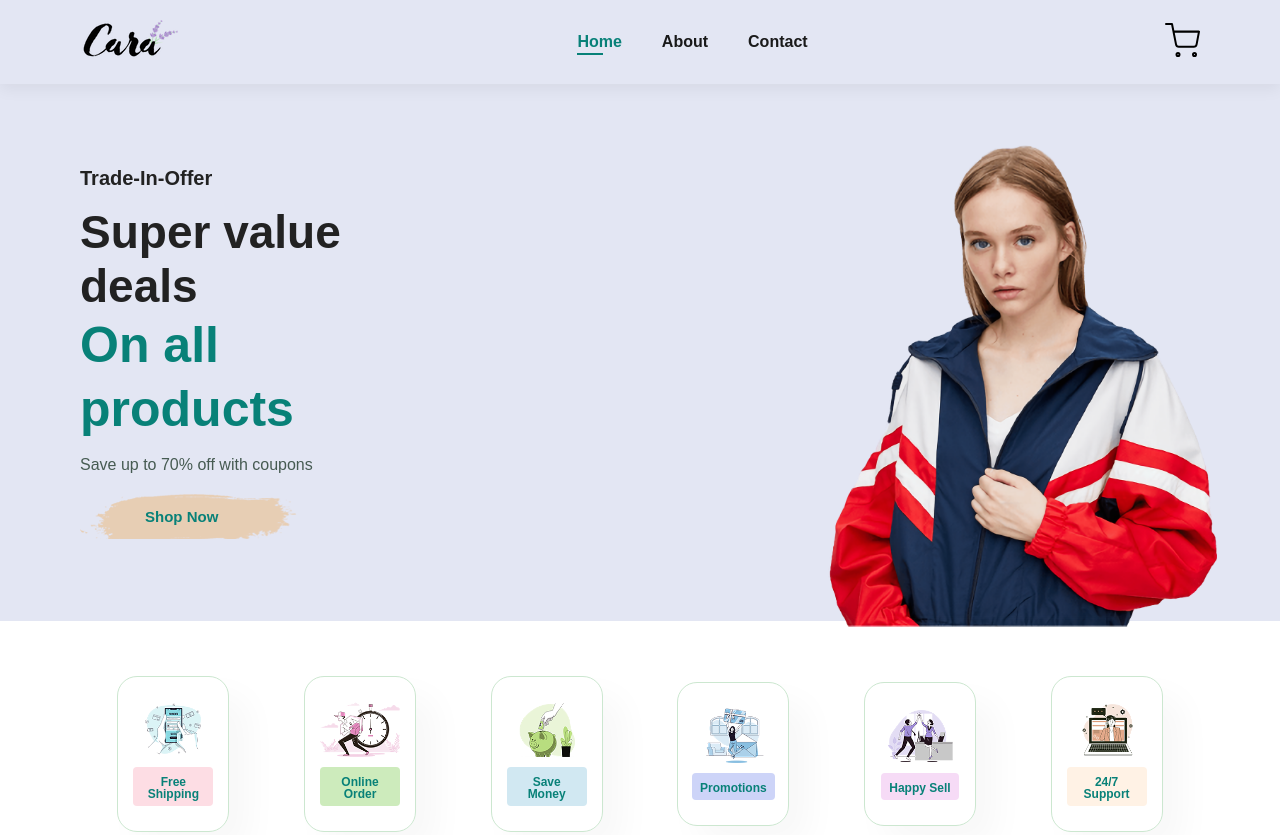
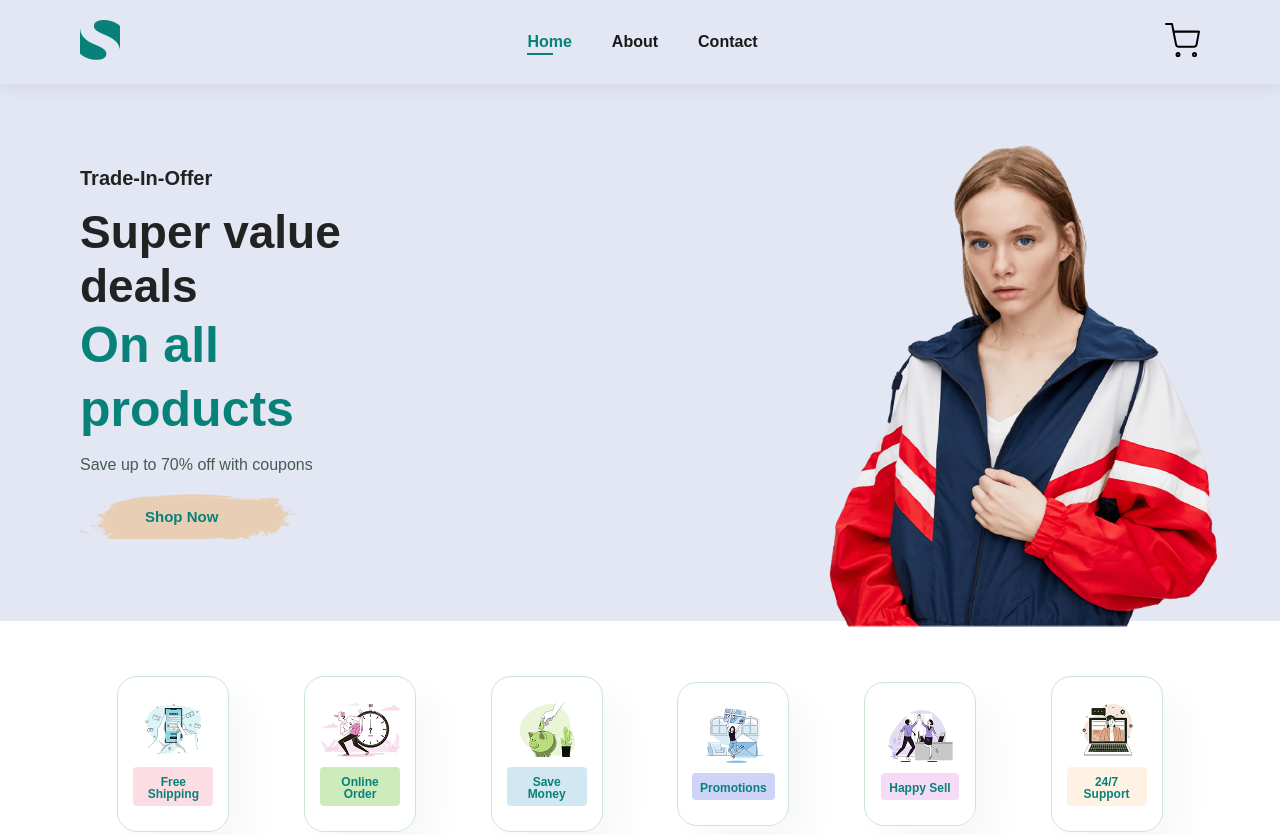
Before and after one commit to eduviereIsrael/Ecom-shirt-brand, a website: page index.html in a window 1280 px wide. Shown: the top 835 px of the page. Drawn offline with Linux system fonts and the light colour scheme.

Commit message:
updated logo img

```diff
--- a/index.html
+++ b/index.html
@@ -13,7 +13,7 @@
 
     <section id="header">
         <div class="menu">
-            <a href="#"><img src="./img/logo.png" class="logo" alt=""></a>
+            <a href="#"><img src="./img/Simpule-logo.png" class="logo" alt=""></a>
             <ul class="navbar">
                 <li><a href="index.html" class="active">Home</a></li>
                 <li><a href="about.html">About</a></li>
@@ -34,7 +34,7 @@
                     <div class="ham"></div>
                 </div>
                 <div class="logo">
-                    <img src="./img/logo.png" class="logo" alt="">
+                    <img src="./img/Simpule-logo-moblie.png" class="logo" alt="">
                 </div>
                 <div class="cart"><img src="./img/Icon feather-shopping-cart.svg" alt=""></div>
                 <ul class="navbar-mobile">
@@ -46,9 +46,9 @@
         </div>
     </section>
 
-    <section id = "test">
+    <!-- <section id = "test">
 
-    </section>
+    </section> -->
 
     <section id="hero">
         <div class="hero-intro">
```
Also changed, not shown: app.js (+0 -12 lines), img/Simpule-logo-moblie.png (added), img/Simpule-logo.png (added).
